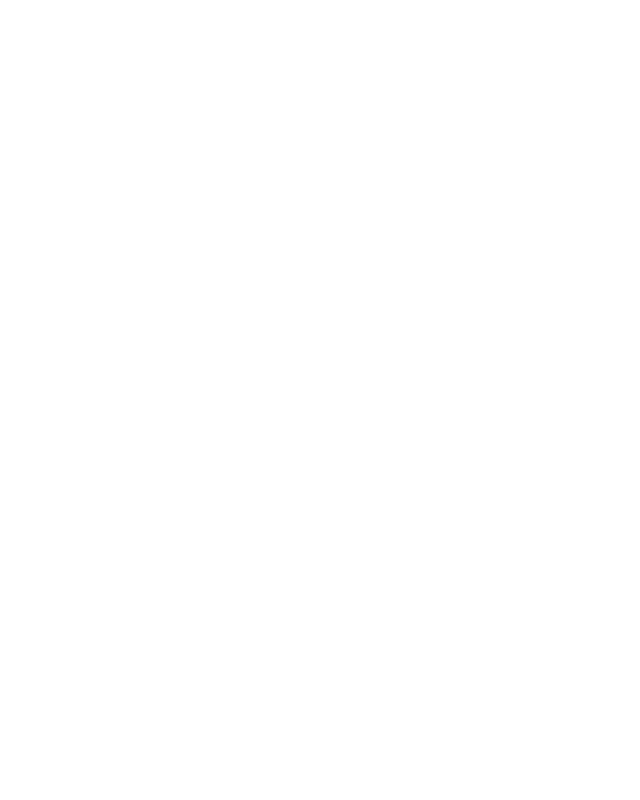
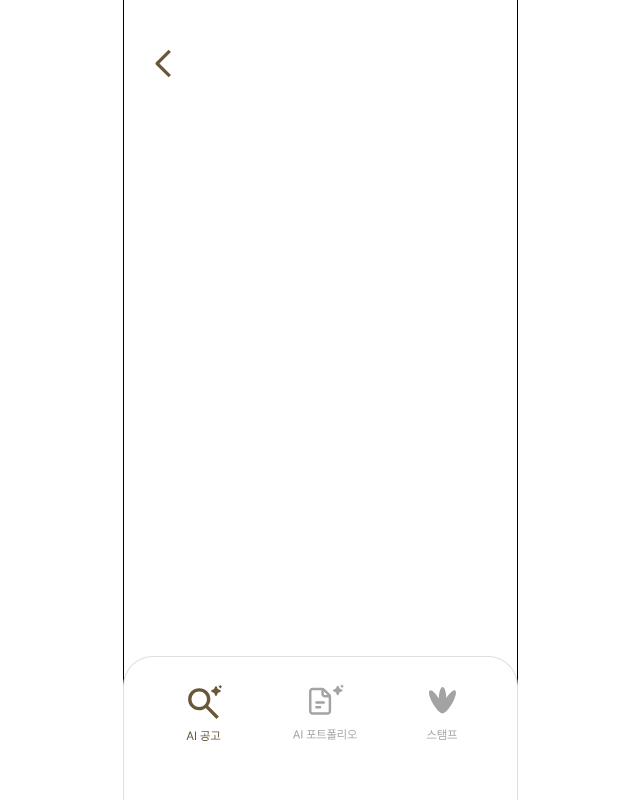
Before and after one commit to 2025-13thHackathon-TeamMinsik/Frontend, a React (Create React App) app: page /StuTalModi in a window 1280 px wide. Before the commit this address had no page. Shown: the top 800 px of the page, without its empty margins (320-960 px from the left). Built offline with nearby package versions, Linux system fonts and the light colour scheme.

Commit message:
기본 배경만 만듦

```diff
--- a/src/App.js
+++ b/src/App.js
@@ -23,6 +23,9 @@
 import BusinessAiPosts from "./pages/BusinessAiPosts";
 import StudentAiPortfolio from "./pages/StudentAiPortfolio"
 import StuInfoModi from "./pages/StuInfoModi";
+import StuIntroModi from "./pages/StuIntroModi";
+import StuActModi from "./pages/StuActModi";
+import StuTalModi from "./pages/StuTalModi";
 
 function App() {
   return (
@@ -52,6 +55,9 @@
         <Route path="/BusinessAiPosts" element={<BusinessAiPosts />} />
         <Route path="/StudentAiPortfolio" element={<StudentAiPortfolio />} />
         <Route path="/StuInfoModi" element={<StuInfoModi />}/>
+        <Route path="/StuIntroModi" element={<StuIntroModi />}/>
+        <Route path="/StuActModi" element={<StuActModi />}/>
+        <Route path="/StuTalModi" element={<StuTalModi />}/>
       </Routes>
     </BrowserRouter>
   );
--- /dev/null
+++ b/src/pages/StuActModi.jsx
@@ -0,0 +1,55 @@
+import React, { useState } from "react";
+import * as S from "../styles/StyledStuActModi";
+
+const StuActModi = () => {
+  const [tabBar, setTabBar] = useState("tabBar1");
+  const handleTabBar = (menu) => {
+    setTabBar(menu);
+  };
+  return (
+    <S.Container>
+      <S.BackBtn>
+        <img
+          src={`${process.env.PUBLIC_URL}/images/backBtn.svg`}
+          alt="backBtn"
+        />
+      </S.BackBtn>
+
+      <S.TabBar>
+        <div id="tabBarIcon">
+          <img
+            src={`${process.env.PUBLIC_URL}/images/${
+              tabBar === "tabBar1" ? "tabBar1_on.svg" : "tabBar1_off.svg"
+            }`}
+            alt="tabBar1"
+            width="41px"
+            height="60px"
+            onClick={() => handleTabBar("tabBar1")}
+          />
+          <img
+            src={`${process.env.PUBLIC_URL}/images/${
+              tabBar === "tabBar2" ? "tabBar2_on.svg" : "tabBar2_off.svg"
+            }`}
+            alt="tabBar2"
+            width="66px"
+            height="59px"
+            onClick={() => handleTabBar("tabBar2")}
+          />
+          <img
+            src={`${process.env.PUBLIC_URL}/images/${
+              tabBar === "tabBar3" ? "tabBar3_on.svg" : "tabBar3_off.svg"
+            }`}
+            alt="tabBar3"
+            width="32px"
+            height="58px"
+            onClick={() => handleTabBar("tabBar3")}
+          />
+        </div>
+      </S.TabBar>
+
+    </S.Container>
+
+  );
+};
+
+export default StuActModi;
--- /dev/null
+++ b/src/pages/StuIntroModi.jsx
@@ -0,0 +1,56 @@
+import React, { useState } from "react";
+import * as S from "../styles/StyledStuIntroModi";
+
+const StuIntroModi = () => {
+  const [tabBar, setTabBar] = useState("tabBar1");
+  const handleTabBar = (menu) => {
+    setTabBar(menu);
+  };
+  return (
+    <S.Container>
+
+      <S.BackBtn>
+        <img
+          src={`${process.env.PUBLIC_URL}/images/backBtn.svg`}
+          alt="backBtn"
+        />
+      </S.BackBtn>
+
+      <S.TabBar>
+        <div id="tabBarIcon">
+          <img
+            src={`${process.env.PUBLIC_URL}/images/${
+              tabBar === "tabBar1" ? "tabBar1_on.svg" : "tabBar1_off.svg"
+            }`}
+            alt="tabBar1"
+            width="41px"
+            height="60px"
+            onClick={() => handleTabBar("tabBar1")}
+          />
+          <img
+            src={`${process.env.PUBLIC_URL}/images/${
+              tabBar === "tabBar2" ? "tabBar2_on.svg" : "tabBar2_off.svg"
+            }`}
+            alt="tabBar2"
+            width="66px"
+            height="59px"
+            onClick={() => handleTabBar("tabBar2")}
+          />
+          <img
+            src={`${process.env.PUBLIC_URL}/images/${
+              tabBar === "tabBar3" ? "tabBar3_on.svg" : "tabBar3_off.svg"
+            }`}
+            alt="tabBar3"
+            width="32px"
+            height="58px"
+            onClick={() => handleTabBar("tabBar3")}
+          />
+        </div>
+      </S.TabBar>
+
+    </S.Container>
+
+  );
+};
+
+export default StuIntroModi;
--- /dev/null
+++ b/src/pages/StuTalModi.jsx
@@ -0,0 +1,57 @@
+import React, { useState } from "react";
+import * as S from "../styles/StyledStuTalModi";
+
+const StuTalModi = () => {
+  const [tabBar, setTabBar] = useState("tabBar1");
+  const handleTabBar = (menu) => {
+    setTabBar(menu);
+  };
+  return (
+    <S.Container>
+
+
+      <S.BackBtn>
+        <img
+          src={`${process.env.PUBLIC_URL}/images/backBtn.svg`}
+          alt="backBtn"
+        />
+      </S.BackBtn>
+
+      <S.TabBar>
+        <div id="tabBarIcon">
+          <img
+            src={`${process.env.PUBLIC_URL}/images/${
+              tabBar === "tabBar1" ? "tabBar1_on.svg" : "tabBar1_off.svg"
+            }`}
+            alt="tabBar1"
+            width="41px"
+            height="60px"
+            onClick={() => handleTabBar("tabBar1")}
+          />
+          <img
+            src={`${process.env.PUBLIC_URL}/images/${
+              tabBar === "tabBar2" ? "tabBar2_on.svg" : "tabBar2_off.svg"
+            }`}
+            alt="tabBar2"
+            width="66px"
+            height="59px"
+            onClick={() => handleTabBar("tabBar2")}
+          />
+          <img
+            src={`${process.env.PUBLIC_URL}/images/${
+              tabBar === "tabBar3" ? "tabBar3_on.svg" : "tabBar3_off.svg"
+            }`}
+            alt="tabBar3"
+            width="32px"
+            height="58px"
+            onClick={() => handleTabBar("tabBar3")}
+          />
+        </div>
+      </S.TabBar>
+
+    </S.Container>
+
+  );
+};
+
+export default StuTalModi;
--- /dev/null
+++ b/src/styles/StyledStuActModi.jsx
@@ -0,0 +1,57 @@
+import { styled } from "styled-components";
+
+
+export const BackBtn = styled.div`
+position: absolute;
+top: 44px;
+left: 30px;
+`;
+
+export const Container = styled.div`
+  display: flex;
+  flex-direction: column; /* 세로로 배치 */
+  margin: 0 auto;
+  width: 393px;
+ height: 180vh;
+  background: #fff;
+  outline: 1px solid black;
+  align-items: center;
+
+  position: relative;
+`;
+
+export const Background = styled.div`
+border-radius: 5.887px;
+border: 1.177px solid var(--200, #DFDFDF);
+background: var(--, #FFF);
+box-shadow: 0 0 11.773px 0 rgba(0, 0, 0, 0.15);
+width: 333px;
+height: 180vh;
+flex-shrink: 0;
+margin-top: 84px;
+
+
+`;
+
+
+export const TabBar = styled.div`
+  width: 393px;
+  height: 143px;
+  flex-shrink: 0;
+  border-radius: 30px 30px 0 0;
+  border-top: 1px solid var(--200, #dfdfdf);
+  border-right: 1px solid var(--200, #dfdfdf);
+  border-left: 1px solid var(--200, #dfdfdf);
+  background: #fff;
+  z-index: 100;
+  position: fixed;
+  bottom: 0;
+
+  #tabBarIcon {
+    display: flex;
+    gap: 68px;
+    justify-content: center;
+    align-items: center;
+    margin-top: 25.5px;
+  }
+`;
--- /dev/null
+++ b/src/styles/StyledStuIntroModi.jsx
@@ -0,0 +1,56 @@
+import { styled } from "styled-components";
+
+export const BackBtn = styled.div`
+position: absolute;
+top: 44px;
+left: 30px;
+`;
+
+export const Container = styled.div`
+  display: flex;
+  flex-direction: column; /* 세로로 배치 */
+  margin: 0 auto;
+  width: 393px;
+ height: 180vh;
+  background: #fff;
+  outline: 1px solid black;
+  align-items: center;
+
+  position: relative;
+`;
+
+export const Background = styled.div`
+border-radius: 5.887px;
+border: 1.177px solid var(--200, #DFDFDF);
+background: var(--, #FFF);
+box-shadow: 0 0 11.773px 0 rgba(0, 0, 0, 0.15);
+width: 333px;
+height: 180vh;
+flex-shrink: 0;
+margin-top: 84px;
+
+
+`;
+
+
+export const TabBar = styled.div`
+  width: 393px;
+  height: 143px;
+  flex-shrink: 0;
+  border-radius: 30px 30px 0 0;
+  border-top: 1px solid var(--200, #dfdfdf);
+  border-right: 1px solid var(--200, #dfdfdf);
+  border-left: 1px solid var(--200, #dfdfdf);
+  background: #fff;
+  z-index: 100;
+  position: fixed;
+  bottom: 0;
+
+  #tabBarIcon {
+    display: flex;
+    gap: 68px;
+    justify-content: center;
+    align-items: center;
+    margin-top: 25.5px;
+  }
+`;
--- /dev/null
+++ b/src/styles/StyledStuTalModi.jsx
@@ -0,0 +1,57 @@
+import { styled } from "styled-components";
+
+
+export const BackBtn = styled.div`
+position: absolute;
+top: 44px;
+left: 30px;
+`;
+
+export const Container = styled.div`
+  display: flex;
+  flex-direction: column; /* 세로로 배치 */
+  margin: 0 auto;
+  width: 393px;
+ height: 180vh;
+  background: #fff;
+  outline: 1px solid black;
+  align-items: center;
+
+  position: relative;
+`;
+
+export const Background = styled.div`
+border-radius: 5.887px;
+border: 1.177px solid var(--200, #DFDFDF);
+background: var(--, #FFF);
+box-shadow: 0 0 11.773px 0 rgba(0, 0, 0, 0.15);
+width: 333px;
+height: 180vh;
+flex-shrink: 0;
+margin-top: 84px;
+
+
+`;
+
+
+export const TabBar = styled.div`
+  width: 393px;
+  height: 143px;
+  flex-shrink: 0;
+  border-radius: 30px 30px 0 0;
+  border-top: 1px solid var(--200, #dfdfdf);
+  border-right: 1px solid var(--200, #dfdfdf);
+  border-left: 1px solid var(--200, #dfdfdf);
+  background: #fff;
+  z-index: 100;
+  position: fixed;
+  bottom: 0;
+
+  #tabBarIcon {
+    display: flex;
+    gap: 68px;
+    justify-content: center;
+    align-items: center;
+    margin-top: 25.5px;
+  }
+`;
```
